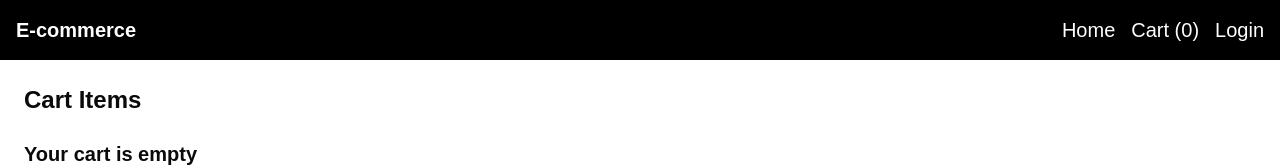
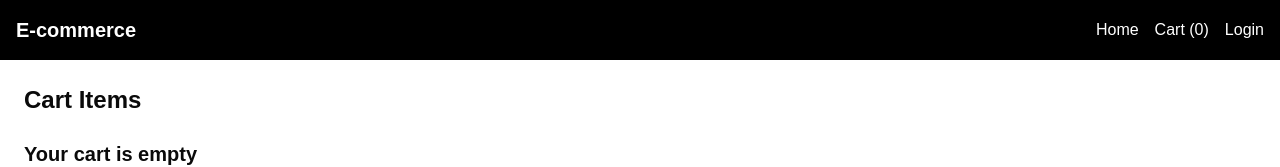
Before and after one commit to amin10003/TaskManager, a React (Vite) app: page /cart in a window 1280 px wide. Shown: the top 167 px of the page. Built offline with nearby package versions, Linux system fonts and the light colour scheme.

Commit message:
add navbar authentication state and logout functionality

```diff
--- a/src/Component/Navbar.jsx
+++ b/src/Component/Navbar.jsx
@@ -1,20 +1,32 @@
 import { Link } from "react-router-dom";
 import { useContext } from "react";
+
 import { CartContext } from "@/Context/CartContext";
+import { AuthContext } from "@/Context/AuthContext";
 
 function Navbar() {
   const { cartItems } = useContext(CartContext);
+
+  const { user, logout } = useContext(AuthContext);
 
   return (
     <nav className="bg-black text-white p-4 flex justify-between items-center">
       <h1 className="text-xl font-bold">E-commerce</h1>
 
-      <div className="flex gap-4 text-xl">
+      <div className="flex gap-4 items-center">
         <Link to="/">Home</Link>
 
         <Link to="/cart">Cart ({cartItems.length})</Link>
 
-        <Link to="/login">Login</Link>
+        {user && <p className="text-sm">{user}</p>}
+
+        {!user && <Link to="/login">Login</Link>}
+
+        {user && (
+          <button onClick={logout} className="border px-3 py-1 rounded-lg">
+            Logout
+          </button>
+        )}
       </div>
     </nav>
   );
```
